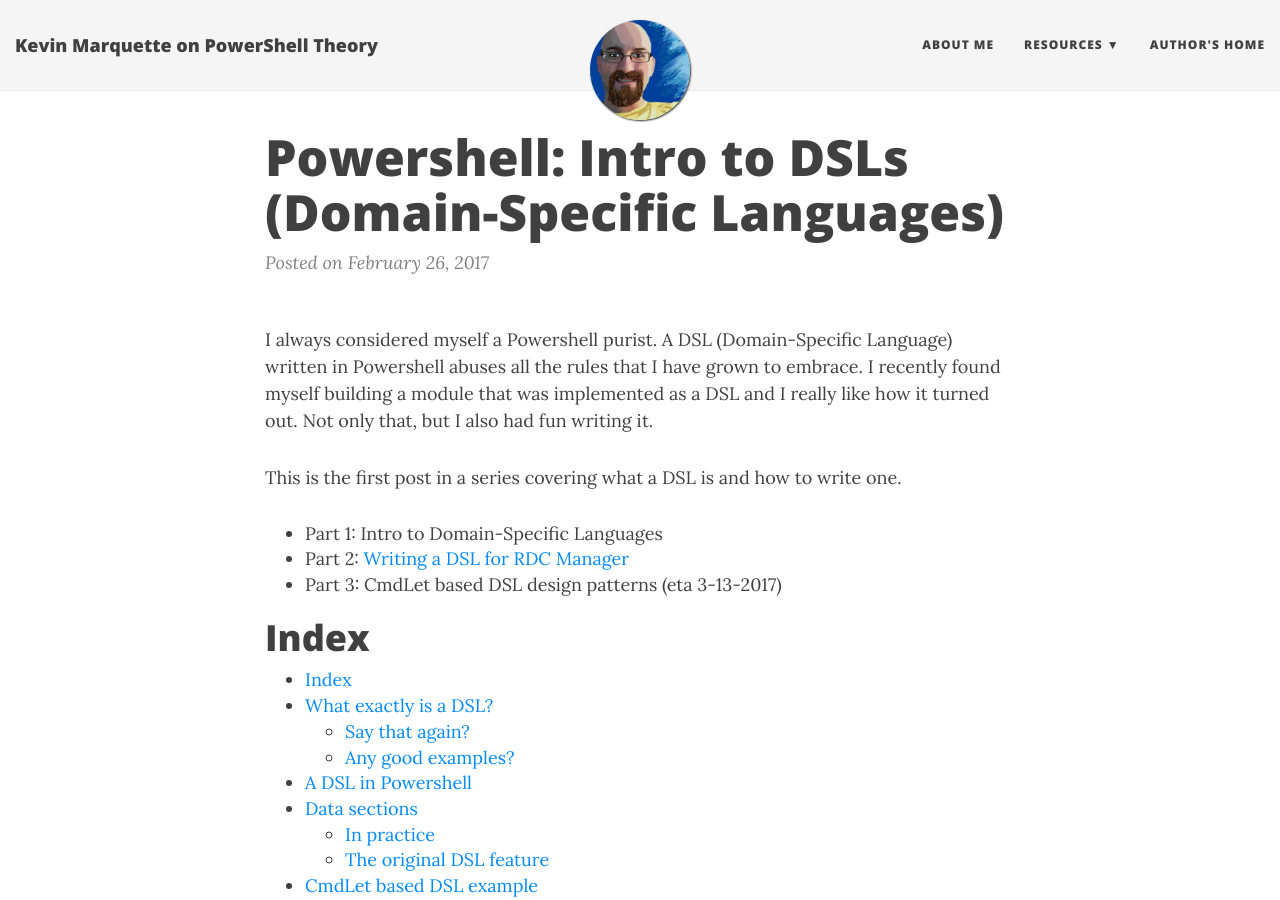
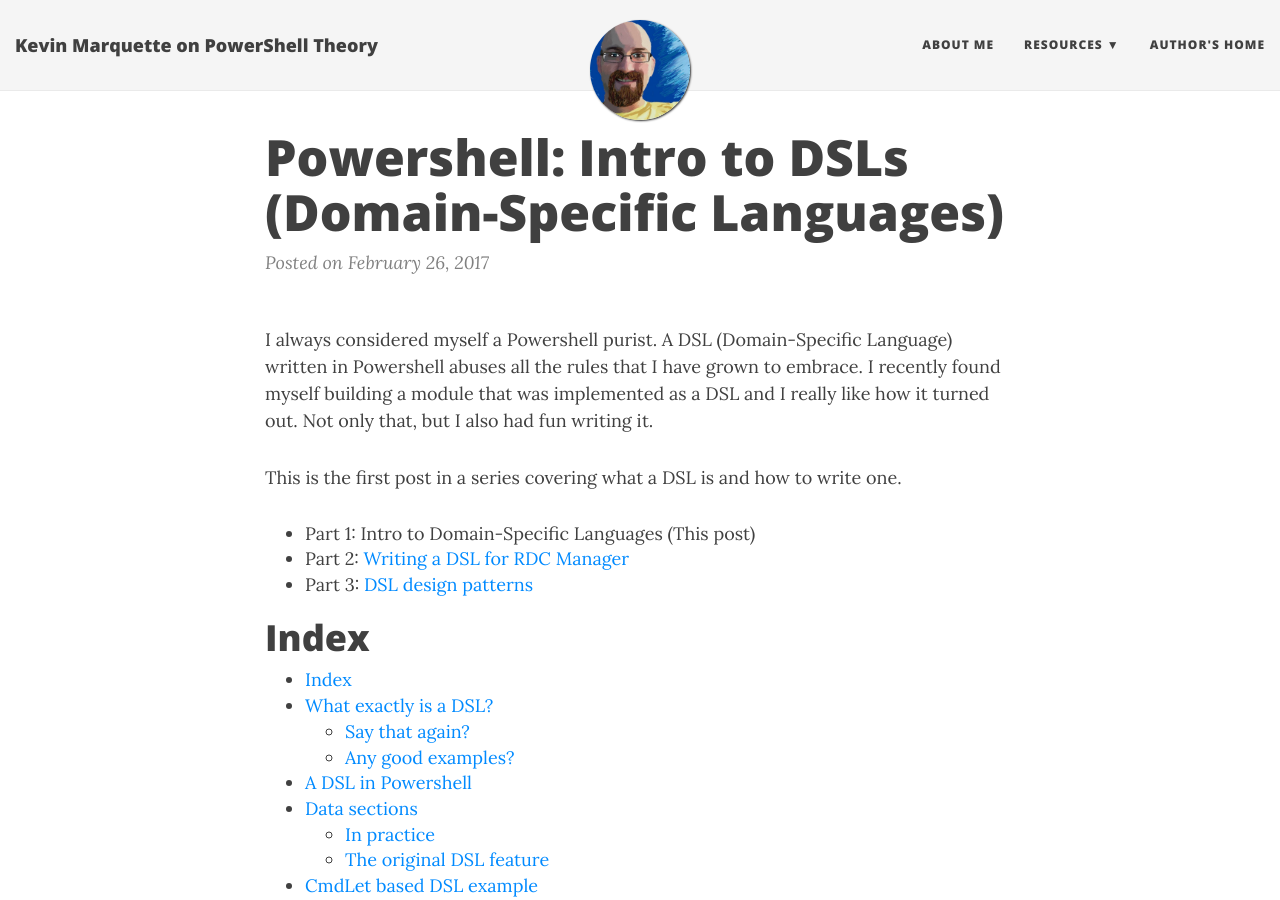
Before and after one commit to KevinMarquette/kevinmarquette.github.io, a Jekyll site: the page built from _posts/2017-02-26-Powershell-DSL-intro-to-domain-specific-languages-part-1.md, in a window 1280 px wide and 900 px high. Built offline with Jekyll 4.4.1, drawn with Linux system fonts in a browser that asks for light colours; nearby versions of some CDN libraries.

Commit message:
add link to previous posts

```diff
--- a/_posts/2017-02-26-Powershell-DSL-intro-to-domain-specific-languages-part-1.md
+++ b/_posts/2017-02-26-Powershell-DSL-intro-to-domain-specific-languages-part-1.md
@@ -8,9 +8,9 @@ tags: [PowerShell, DSL, Domain Specific Language,Advanced]
 I always considered myself a Powershell purist. A DSL (Domain-Specific Language) written in Powershell abuses all the rules that I have grown to embrace. I recently found myself building a module that was implemented as a DSL and I really like how it turned out. Not only that, but I also had fun writing it.
 
 This is the first post in a series covering what a DSL is and how to write one.
-* Part 1: Intro to Domain-Specific Languages
+* Part 1: Intro to Domain-Specific Languages (This post)
 * Part 2: [Writing a DSL for RDC Manager](/2017-03-04-Powershell-DSL-example-RDCMan)
-* Part 3: CmdLet based DSL design patterns (eta 3-13-2017)
+* Part 3: [DSL design patterns](/2017-03-13-Powershell-DSL-design-patterns/)
 
 # Index
 
```
Also changed, not shown: _posts/2017-03-04-Powershell-DSL-example-RDCMan.md (+3 -1 lines).
